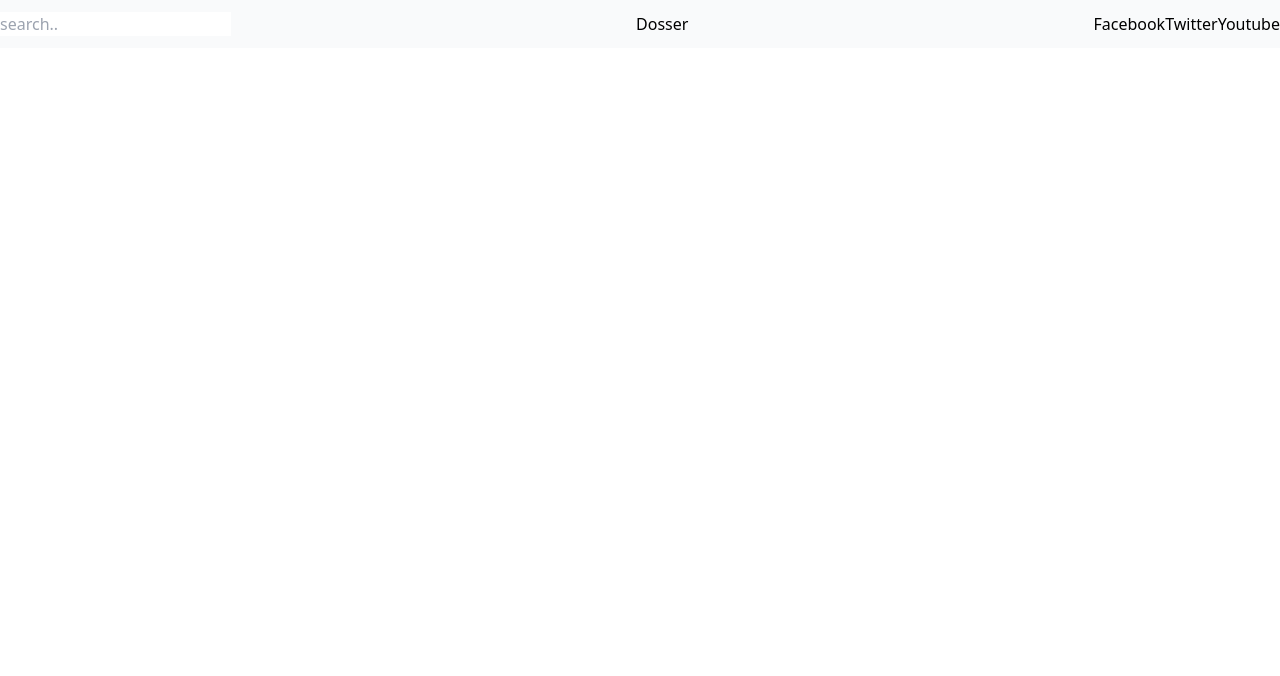
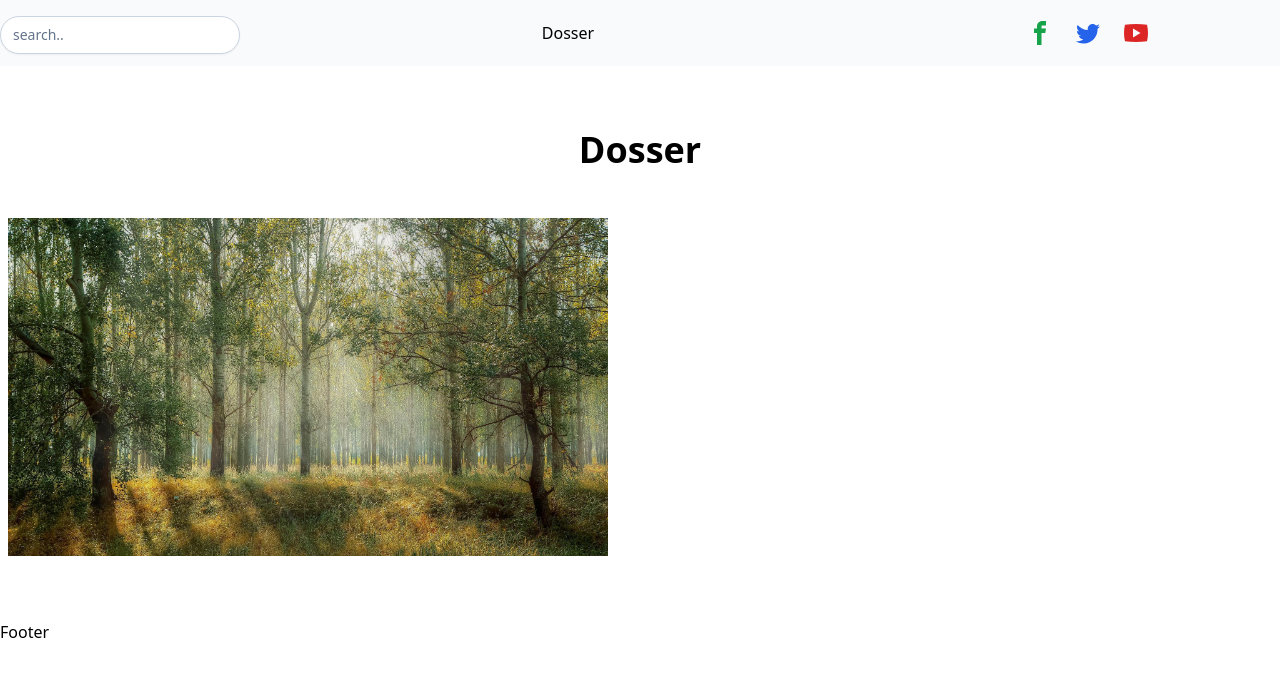
Before and after one commit to dosser-cc/blog, a Next.js app: page / in a window 1280 px wide. Shown: the top 676 px of the page. Built offline with nearby package versions, Linux system fonts and the light colour scheme.

Commit message:
blog install next js and tailwind

```diff
--- /dev/null
+++ b/components/Footer.js
@@ -0,0 +1,7 @@
+import React from 'react'
+
+export default function Footer() {
+  return (
+    <div>Footer</div>
+  )
+}
--- a/components/Header.js
+++ b/components/Header.js
@@ -1,21 +1,35 @@
 import React from 'react'
 import Link from 'next/link'
+import Image from 'next/image';
+import { ImFacebook, ImTwitter, ImPlay } from "react-icons/im";
+
+
 
 export default function Header() {
   return (
     <header className="bg-gray-50">
       <div className="xl:container xl:mx-auto flex flex-col items-center sm:flex-row sm:justify-between text-center py-3">
         <div>
-          <input type="text" placeholder="search.." />
+          <input
+            type="text"
+            className="mt-1 block w-60 px-3 py-2 bg-white border border-slate-300 rounded-full text-sm shadow-sm placeholder-slate-500 facus: outline-none focus:border-sky-500 focus:ring-1 focus:ring-sky-500"
+            placeholder="search.."
+          />
         </div>
-        <div>
-          <Link href={"#"}>Dosser</Link>
+        <div className="shrink w-80 sm:order-2">
+          <Link href={"/"}>Dosser</Link>
         </div>
-        <div>
-          <div className="flex">
-            <Link href={"#"}>Facebook</Link>
-            <Link href={"#"}>Twitter</Link>
-            <Link href={"#"}>Youtube</Link>
+        <div className="w-96 order-3 flex justify-center">
+          <div className="flex gap-6">
+            <Link href={"#"}>
+              <ImFacebook className="h-6 w-6 text-green-600" />
+            </Link>
+            <Link href={"#"}>
+              <ImTwitter className="h-6 w-6 text-blue-600" />
+            </Link>
+            <Link href={"#"}>
+              <ImPlay className="h-6 w-6 text-red-600" />
+            </Link>
           </div>
         </div>
       </div>
--- /dev/null
+++ b/components/Section1.js
@@ -0,0 +1,27 @@
+import Image from "next/image"
+
+export default function Section1() {
+  return (
+    <section className="py-16">
+      <div className="container mx-auto md:px-2">
+        <h1 className="font-bold text-4xl pb-12 text-center">Dosser</h1>
+
+        {Slide()}
+
+      </div>
+    </section>
+  )
+}
+
+function Slide() {
+  return (
+    <div className="grid md:grid-cols-2">
+      <div className="image">
+        <Image src={"/images/forest.jpg"} width={600} height={600} />
+      </div>
+      <div className="info">
+
+      </div>
+    </div>
+  )
+}
--- /dev/null
+++ b/layout/Format.js
@@ -0,0 +1,17 @@
+import React from 'react'
+import Head from 'next/head';
+import Header from '../components/Header'
+import Footer from '../components/Footer'
+
+export default function Format({ children }){
+  return (
+    <div>
+      <Head>
+        <title>Blog | Dosser</title>
+      </Head>
+      <Header></Header>
+      <main>{children}</main>
+      <Footer></Footer>
+    </div>
+  );
+}
--- a/package.json
+++ b/package.json
@@ -11,7 +11,8 @@
   "dependencies": {
     "next": "13.0.6",
     "react": "18.2.0",
-    "react-dom": "18.2.0"
+    "react-dom": "18.2.0",
+    "react-icons": "^4.7.1"
   },
   "devDependencies": {
     "autoprefixer": "^10.4.13",
--- a/pages/index.js
+++ b/pages/index.js
@@ -1,11 +1,15 @@
 import Head from 'next/head'
 import Image from 'next/image'
-import styles from '../styles/Home.module.css'
-import Header from '../components/Header'
+import Format from '../layout/Format'
+
+
+// components
+import Section1 from '../components/Section1';
 
 export default function Home() {
   return (
-    <Header></Header>
-
-  )
+    <Format>
+      <Section1></Section1>
+    </Format>
+  );
 }
```
Also changed, not shown: public/images/forest.jpg (added), styles/globals.css (line endings or trailing spaces), 1 other file (tests, documents, lock files or other folders).
